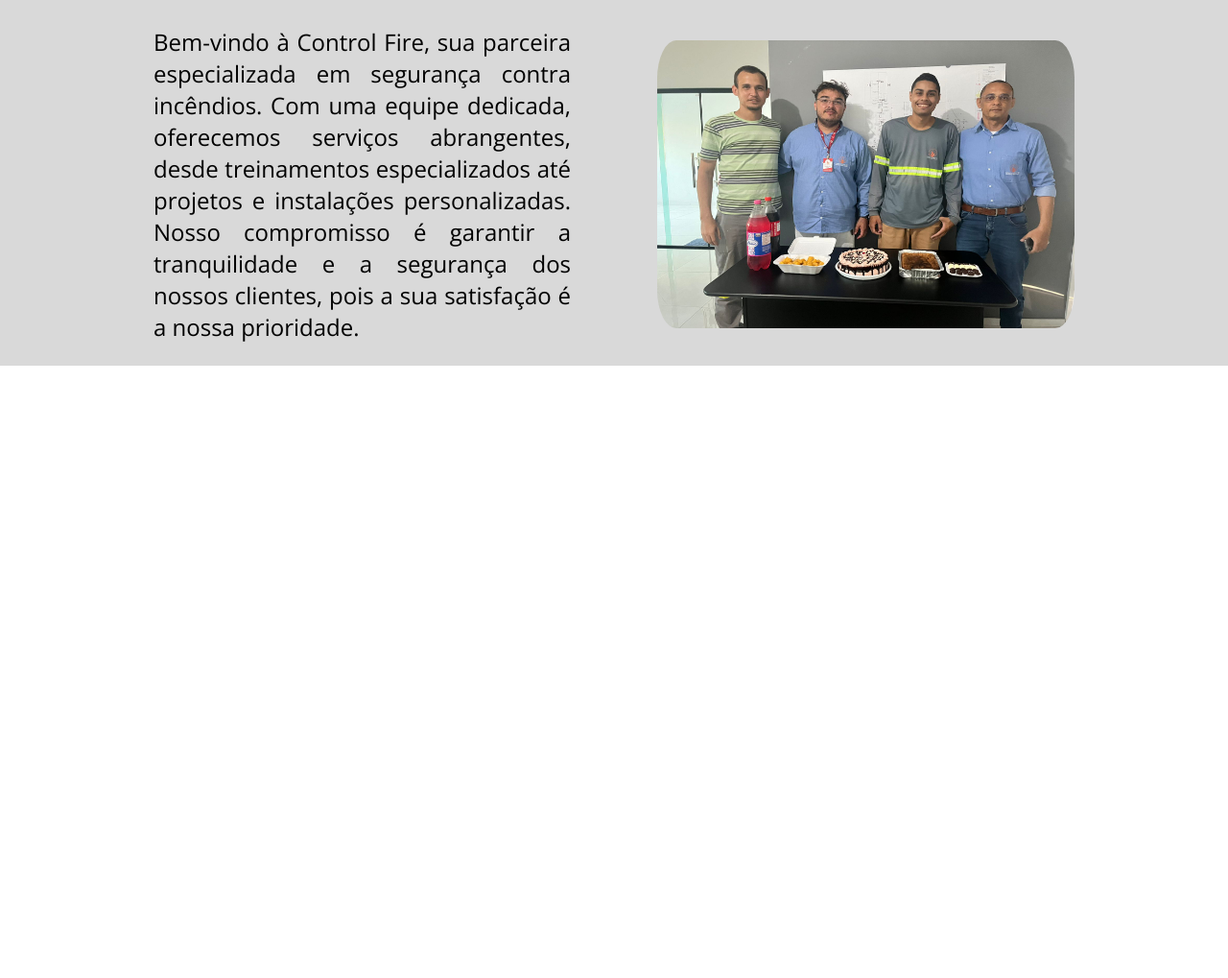
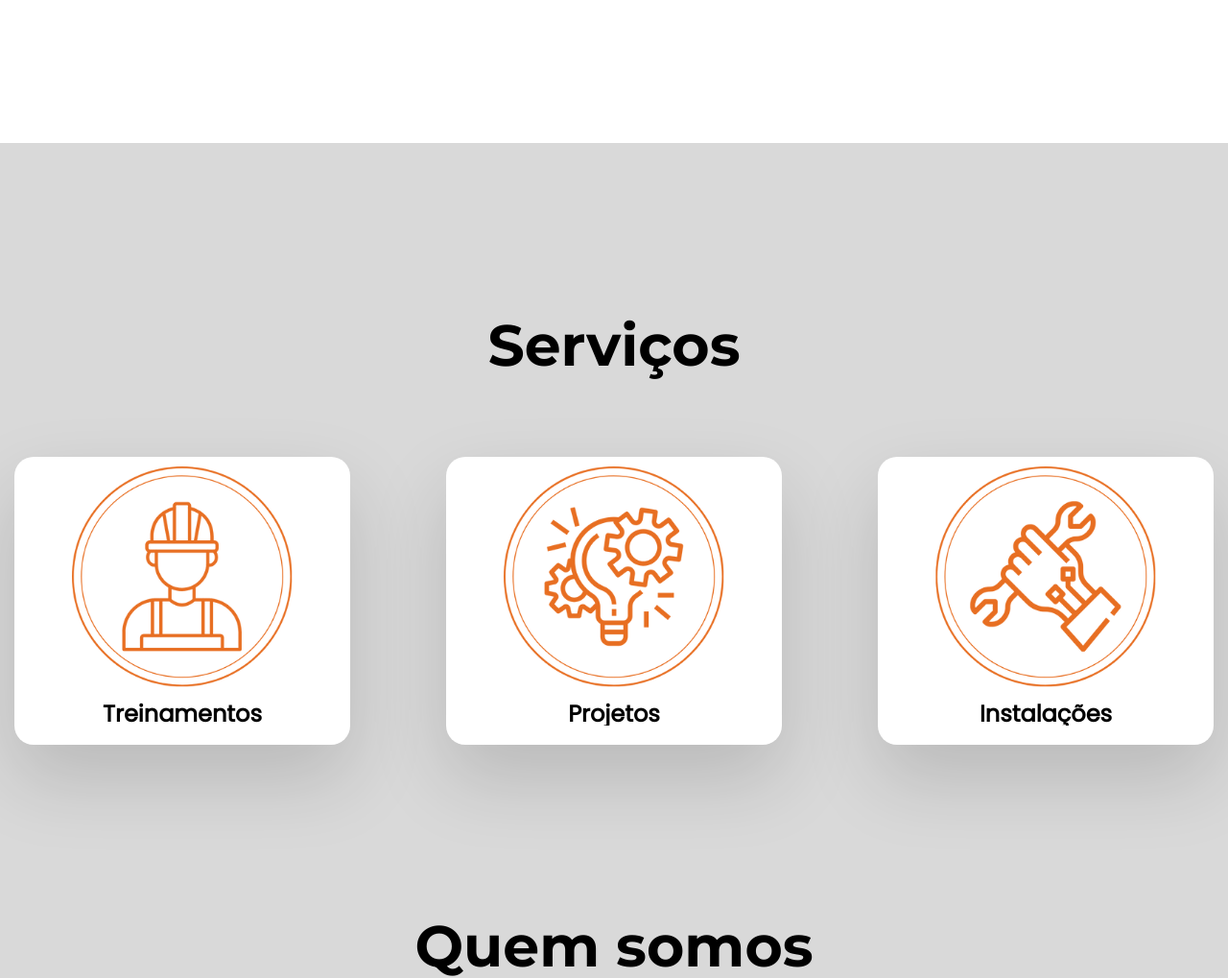
Before and after one commit to ccostarod/controlfire-site, a plain HTML site: page index.html in a window 1280 px wide. Shown: the part 937-1956 px from the top of the page at 96% size. Before the commit the page ends 1326 px from the top, so only its background shows below. Drawn offline with nearby package versions, Linux system fonts and the light colour scheme.

Commit message:
criação da aba serviços

```diff
--- a/index.html
+++ b/index.html
@@ -11,8 +11,8 @@
         <section class="cabecalho">
             <img class="logo" src="img/logo.png" alt="Logo da marca">
             <div class="links">
-                <a class="link" href=#>Quem somos</a>
-                <a class="link" href="#">Serviços</a>
+                <a class="link" href=#>Serviços</a>
+                <a class="link" href="#">Quem somos</a>
                 <a class="link" href="#">Contatos</a>
             </div>
         </section>
@@ -26,11 +26,62 @@
                     <h2 class="slogan">Treinamentos, projetos e instalações</h2>
                 </div>
 
-                    <h2 class="frase1">Especialistas em segurança contra <br><span class="cor-destaque">incêndios</span></h2>
+                    <h2 class="frase1"> Empresa especialista em segurança contra <br><span class="cor-destaque">incêndios</span>
+                    em todo Maranhão.</h2>
 
             </div>
-            <img src="img/extintor.png" alt="Imagem extintor">
+            <img class="extintor-foto" src="img/extintor1.png" alt="Imagem extintor">
         </section>
+
+
+        <section class="servicos">
+            <h1 class="servicos-frase">Serviços</h1>
+            <div class="cards-servicos">
+                <div class="card" id="card1">
+                    <div class="img-box">
+                        <img src="img/treinamento-img.png" alt="">
+                    </div>
+                    <div class="content">
+                        <h2>Treinamentos</h2>
+
+                        <p>
+                            Lorem, ipsum dolor sit amet consectetur adipisicing elit. Dolor quam nesciunt
+                            voluptas, animi nobis beatae quia sunt repudiandae provident a porro labore eligendi necessitatibus ipsum sint harum minus officia impedit!
+                        </p>
+                        <a href="#" class="read-more">Read more</a>
+                    </div>
+                </div>
+
+                <div class="card" id="card2">
+                    <div class="img-box">
+                        <img src="img/projetos-img.png" alt="">
+                    </div>
+                    <div class="content">
+                        <h2>Projetos</h2>
+                        <p>
+                            Lorem, ipsum dolor sit amet consectetur adipisicing elit. Dolor quam nesciunt
+                            voluptas, animi nobis beatae um sint harum minus officia impedit!
+                        </p>
+                        <a href="#" class="read-more">Read more</a>
+                    </div>
+                </div>
+
+                <div class="card" id="card3">
+                    <div class="img-box">
+                        <img src="img/instalacoes-img.png" alt="">
+                    </div>
+                    <div class="content">
+                        <h2>Instalações</h2>
+                        <p>
+                            Lorem, ipsum dolor sit amet consectetur adipisicing elit. Dolor quam nesciunt
+                            voluptas, animi nobis
+                        </p>
+                        <a href="#" class="read-more">Read more</a>
+                    </div>
+                </div>
+            </div>
+        </section>
+
 
         <section class="quem-somos">
             <h1 class="frase-quem-somos">Quem somos</h1>
@@ -41,7 +92,7 @@
                     garantir a tranquilidade e a segurança dos nossos
                     clientes, pois a sua satisfação é a nossa prioridade.
                 </p>
-                <img class="equipe" src="img/equipe.jpg" alt="foto da equipe">
+                <img class="equipe" src="img/equipe1.png" alt="foto da equipe">
             </div>
         </section>
     </main>
--- a/style.css
+++ b/style.css
@@ -1,13 +1,24 @@
 @import url('https://fonts.googleapis.com/css2?family=Montserrat:wght@400;700&family=Open+Sans:wght@400;700&display=swap');
+@import url('https://fonts.googleapis.com/css2?family=Poppins:wght@100;200;300;400&display=swap');
+
 /*
 font-family: 'Montserrat', sans-serif;
 font-family: 'Open Sans', sans-serif;
+font-family: 'Poppins', sans-serif;
  */
 
-body{
-    margin-left: auto;
-    margin-right: auto;
-}
+ * {
+    box-sizing: border-box;
+    margin: 0;
+    padding: 0;
+ }
+
+ html{
+    scroll-behavior: smooth;
+ }
+
+
+
 
 .cabecalho {
 
@@ -74,6 +85,11 @@ a{
     align-items: center;
     justify-content: space-around;
     margin-bottom: 50px;
+    padding: 150px;
+}
+
+.extintor-foto{
+    height: 300px;
 }
 .palavras {
     display: flex;
@@ -95,6 +111,96 @@ a{
 .cor-destaque {
     color: #E86E21;
 }
+
+.servicos {
+    display: flex;
+    background-color: #D9D9D9;
+    flex-direction: column;
+    font-family: 'Poppins', sans-serif;
+    align-items: center;
+    justify-content: center;
+    min-height: 100vh;
+    gap: 80px;
+}
+.servicos .servicos-frase {
+    font-family: 'Montserrat', sans-serif;
+    font-weight: 700;
+    font-size: 60px;
+}
+
+.card {
+    display: flex;
+    align-items: center;
+    justify-content: center;
+    width: 350px;
+    height: 300px;
+    position: relative;
+    background-color: #fff;
+    border-radius: 20px;
+    box-shadow: 0px 35px 80px rgba(0,0,0, 0.15);
+    transition: 0.5s;
+}
+
+.card:hover{
+    height: 400px;
+}
+
+.card .img-box {
+    position: absolute;
+    width: 250px;
+    height: auto;
+    top: 0px;
+    transition: 0.5s;
+}
+
+.card .img-box img {
+    width: 100%;
+    height: 100%;
+    object-fit: cover;
+    padding: 10px;
+}
+
+.card:hover .img-box {
+    top: -100px;
+    scale: 0.75;
+}
+
+.cards-servicos {
+    display: flex;
+    gap: 100px;
+}
+
+.card .content{
+    display: flex;
+    flex-direction: column;
+    align-items: center;
+    gap: 18px;
+    position: absolute;
+    top: 250px;
+    width: 100%;
+    padding: 0px 30px;
+    height: 30px;
+    overflow: hidden;
+    transition: 0.5s;
+}
+
+.card .content p {
+    font-size: 16px;
+}
+
+.card:hover .content{
+    top: 130px;
+    height: 300px;
+}
+
+.card .read-more {
+    background: linear-gradient(90deg, #E86E21, #000);
+    padding: 12px;
+    color: #fff;
+    text-decoration: none;
+    border-radius: 8px;
+}
+
 
 .quem-somos {
     display: flex;
@@ -118,7 +224,7 @@ a{
 
 .equipe {
     height: 300px;
-    border-radius: 40px;
+
 }
 
 p{
```
Also changed, not shown: img/equipe1.png (added), img/extintor1.png (added), img/instalacoes-img.png (added), img/projetos-img.png (added), img/treinamento-img.png (added).
